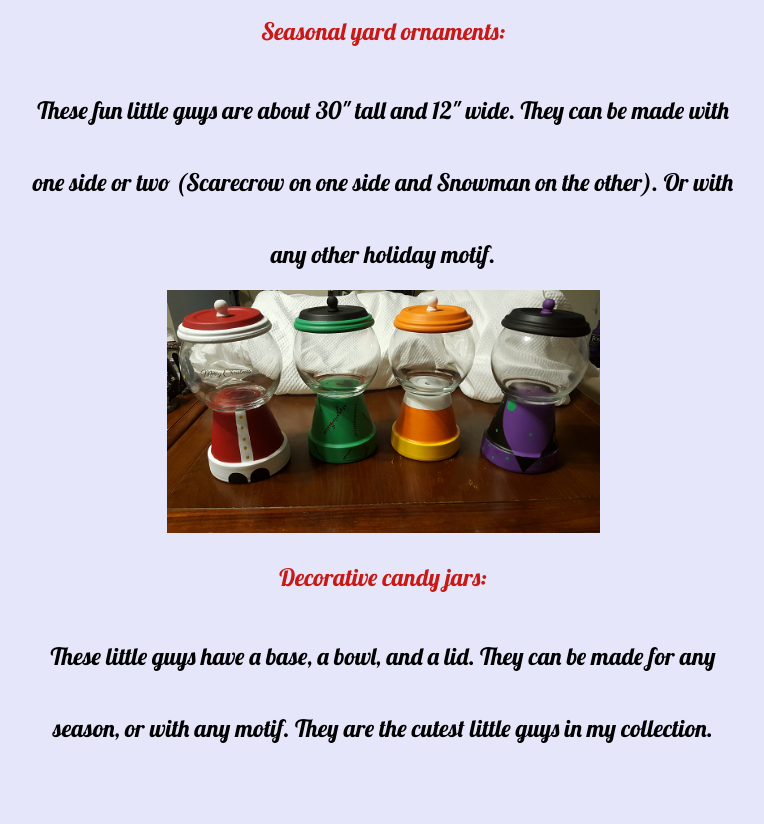
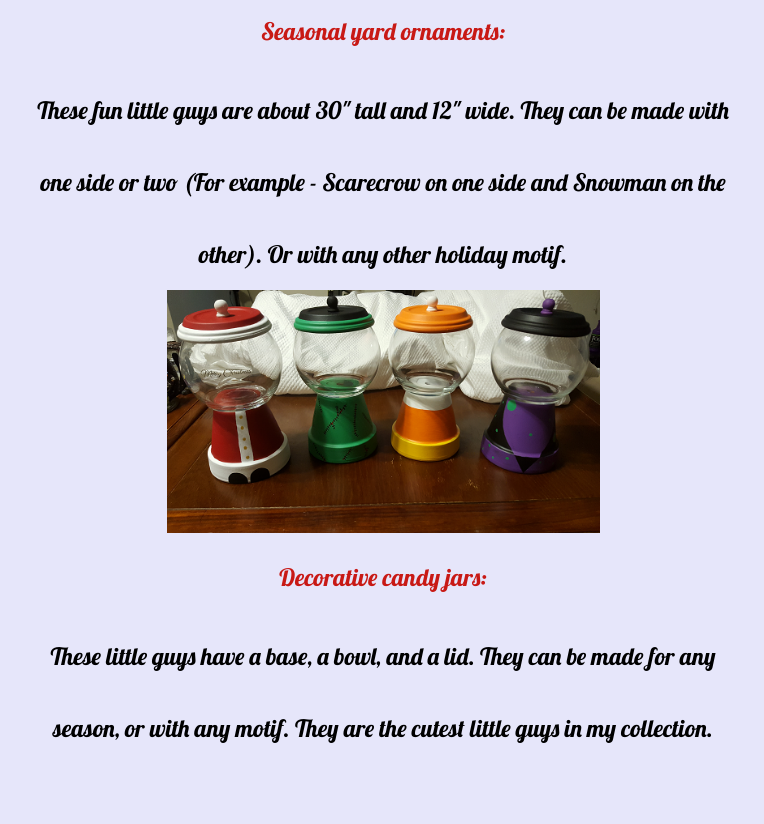
Before and after one commit to CowboyFrank67/Desert-Rose-Creations, a plain HTML site: page index.html in a window 1280 px wide. Shown: the part 2021-2845 px from the top of the page, without its empty margins (257-1021 px from the left). Drawn offline with nearby package versions, Linux system fonts and the light colour scheme; grey boxes are pictures that could not be loaded; a web font is replaced by a local one.

Commit message:
Update index.html

```diff
--- a/index.html
+++ b/index.html
@@ -115,7 +115,7 @@
         <h4>Seasonal yard ornaments:</h4>
       </div>
       <p class="intro">These fun little guys are about 30" tall and 12" wide. They can
-        be made with one side or two (Scarecrow on one side and Snowman
+        be made with one side or two (For example - Scarecrow on one side and Snowman
         on the other). Or with any other holiday motif.</p>
     </div>
     </div>
```
